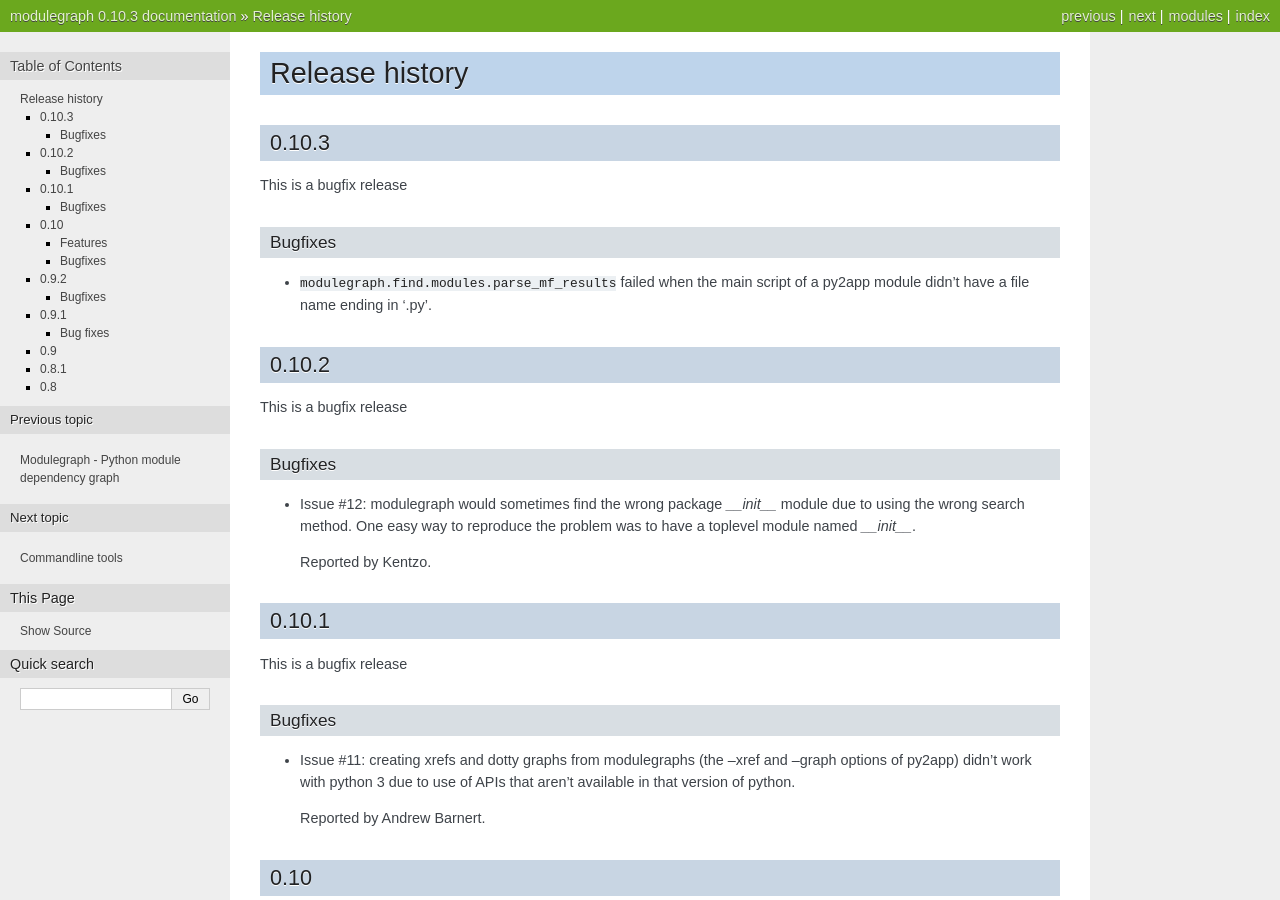
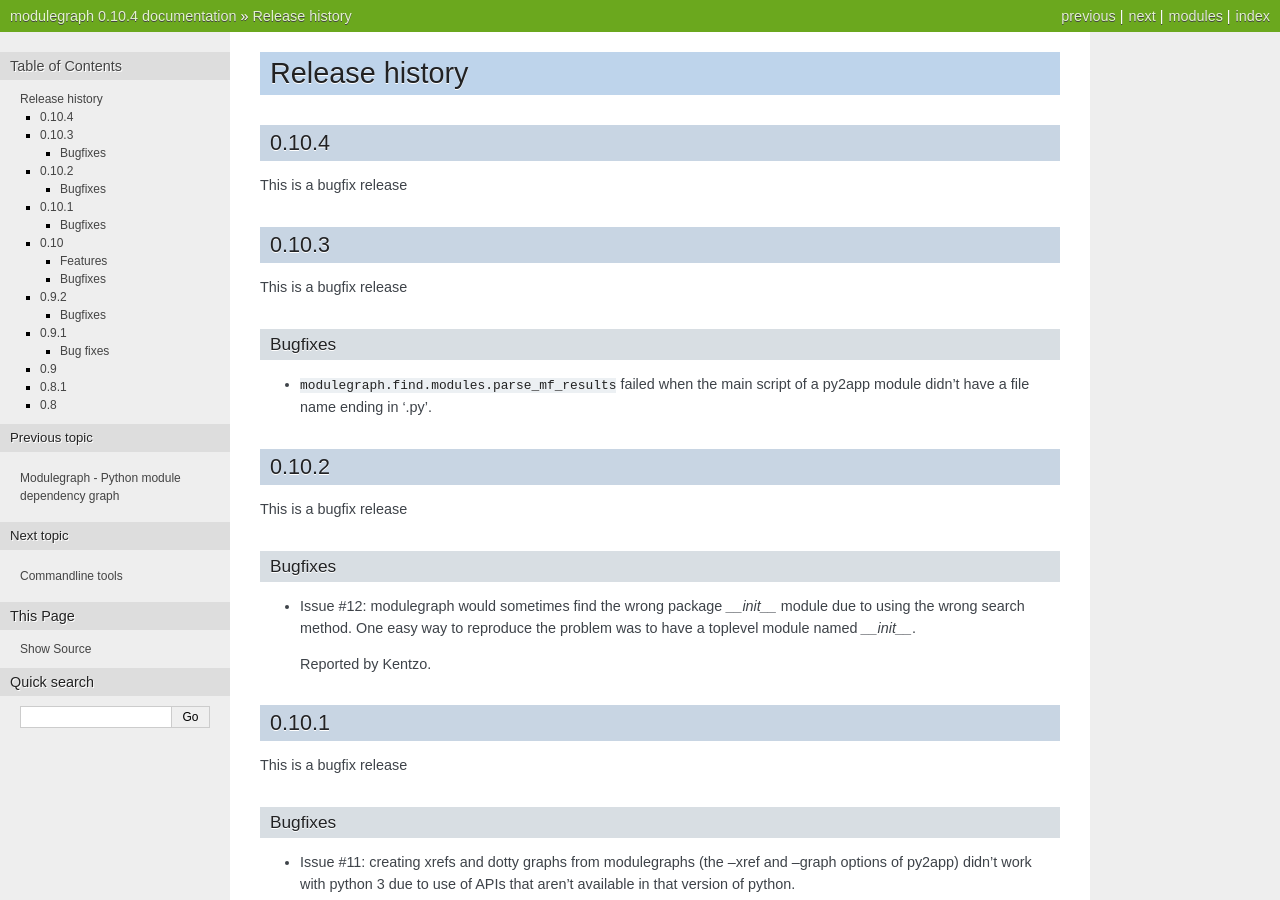
Before and after one commit to ronaldoussoren/modulegraph, a Sphinx documentation site: the page built from doc/changelog.rst, in a window 1280 px wide and 900 px high. Built offline with Sphinx 7.4.7, drawn with Linux system fonts in a browser that asks for light colours; pages that are not in the unit, such as notebooks, are missing from menus; some of the changed text lies outside the part shown.

Commit message:
vesion update

```diff
--- a/doc/changelog.rst
+++ b/doc/changelog.rst
@@ -1,5 +1,10 @@
 Release history
 ===============
+
+0.10.4
+------
+
+This is a bugfix release
 
 0.10.3
 ------
--- a/setup.cfg
+++ b/setup.cfg
@@ -1,6 +1,6 @@
 [metadata]
 name = modulegraph
-version = 0.10.3
+version = 0.10.4
 description = Python module dependency analysis tool
 long_description_file = README.txt doc/changelog.rst
 classifiers =
```
